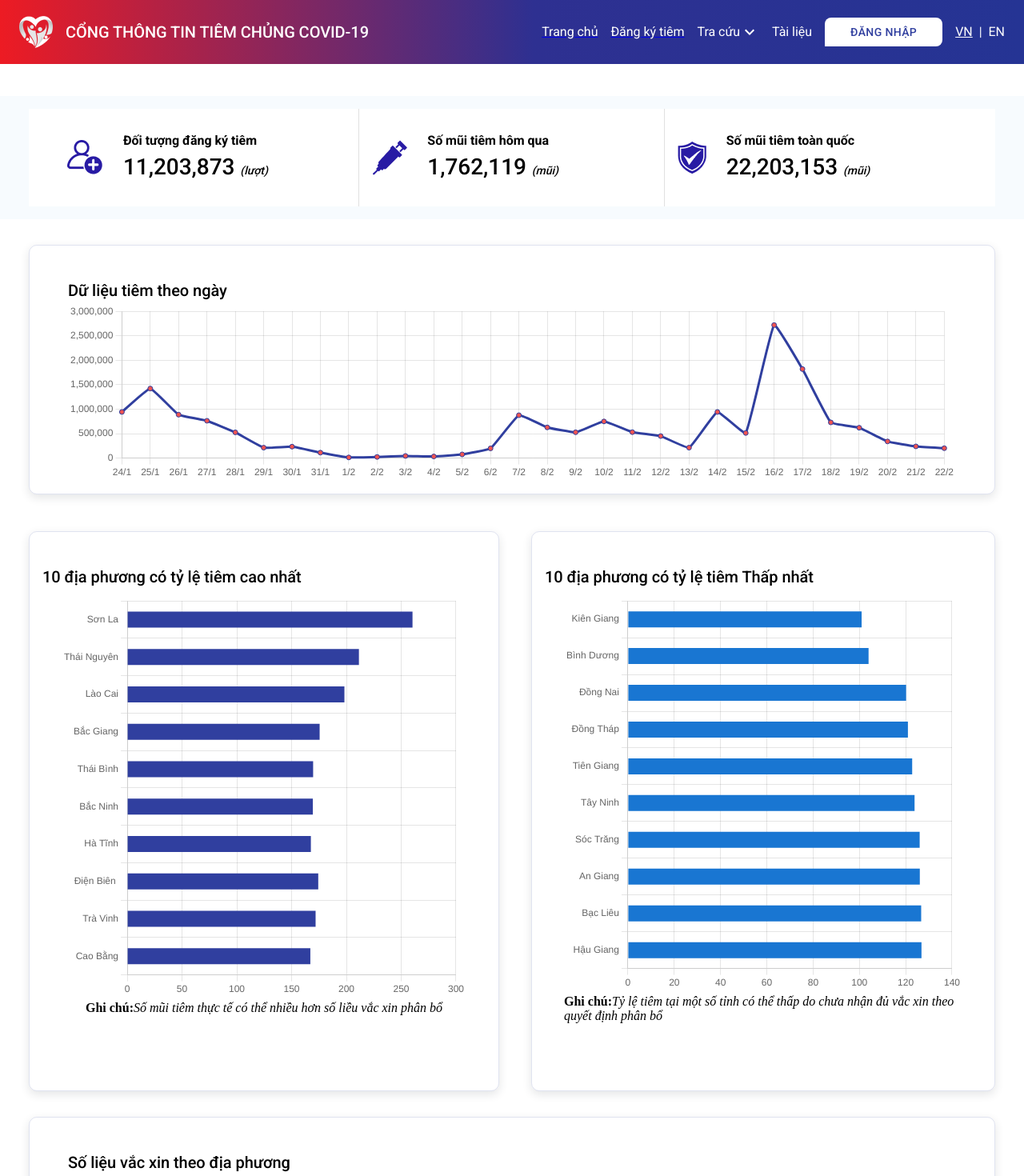
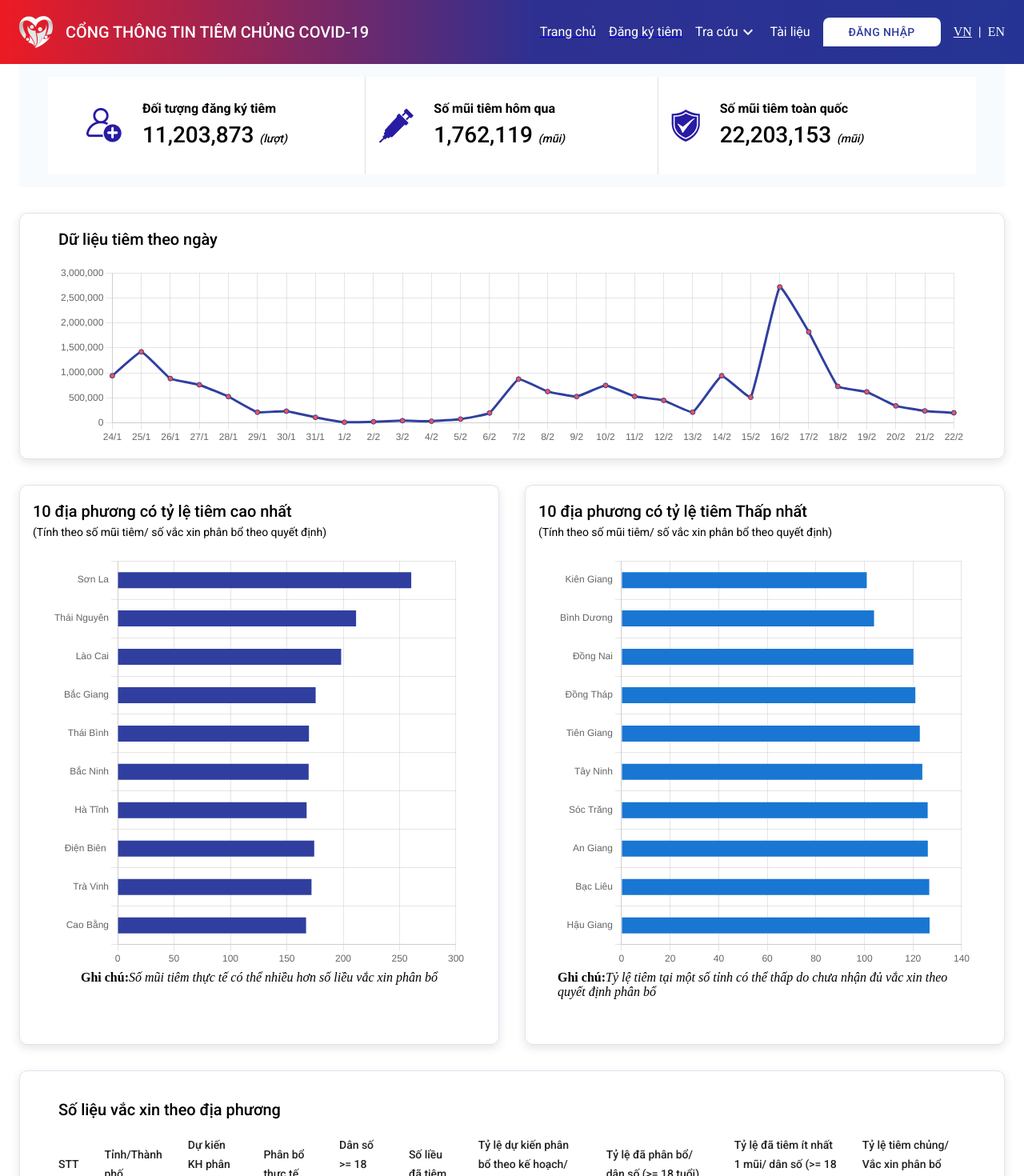
Before and after one commit to zinza-d2-training/thanhpc-react, a React (Create React App) app: page / in a window 1280 px wide. Shown: the top 1470 px of the page at 80% size. Built offline with nearby package versions, Linux system fonts and the light colour scheme.

Commit message:
Design tweaks (#44)

```diff
--- a/src/App.tsx
+++ b/src/App.tsx
@@ -19,7 +19,6 @@ function App() {
   const i18nextSelectorResult = useAppSelector(i18nextSelector);
   const { language } = i18nextSelectorResult;
   useEffect(() => {
-    console.log('i18nextSelectorResult.language', language);
     i18n.changeLanguage(language);
   }, [language]);
 
@@ -28,24 +27,31 @@ function App() {
       <Layout>
         <BrowserRouter>
           <Routes>
-            <Route path="/forgot-password" element={<ForgotPassword />}></Route>
+            <Route path="/forgot-password" element={<ForgotPassword />} />
             <Route
               path="/vaccine-certificate"
-              element={<VaccineCertificate />}></Route>
+              element={<VaccineCertificate />}
+            />
+            <Route
+              path="/vaccine-registration"
+              element={<VaccineRegistration />}
+            />
             <Route
               path="/vaccine-registration"
               element={<VaccineRegistration />}></Route>
             <Route
               path="/injection-registration"
-              element={<InjectionRegistration />}></Route>
-            <Route path="/" element={<Home />}></Route>
+              element={<InjectionRegistration />}
+            />
+            <Route path="/" element={<Home />} />
             <Route
               path="/injection-registration"
-              element={<InjectionRegistration />}></Route>
-            <Route path="/login" element={<Login />}></Route>
-            <Route path="/register" element={<Register />}></Route>
-            <Route path="/documentation" element={<Documentation />}></Route>
-            <Route path="/user" element={<User />}></Route>
+              element={<InjectionRegistration />}
+            />
+            <Route path="/login" element={<Login />} />
+            <Route path="/register" element={<Register />} />
+            <Route path="/documentation" element={<Documentation />} />
+            <Route path="/user" element={<User />} />
           </Routes>
         </BrowserRouter>
       </Layout>
--- a/src/components/Header/Header.tsx
+++ b/src/components/Header/Header.tsx
@@ -1,5 +1,12 @@
 import { useCallback } from 'react';
-import { Box, colors, Typography, Container, Stack } from '@mui/material';
+import {
+  Box,
+  colors,
+  Typography,
+  Container,
+  Stack,
+  Link as LinkMui
+} from '@mui/material';
 
 import { loginSelector } from '../../features/login/loginSlice';
 import {
@@ -47,10 +54,18 @@ export const Header = () => {
       <Container maxWidth="xl">
         <Box sx={{ display: 'flex', height: '100%' }}>
           <Box sx={{ display: 'flex', alignItems: 'center' }}>
-            <Box component="img" src={headerImg} />
-            <Typography variant="h6" sx={{ ...defaultStyle, ml: 2 }}>
-              <Trans>CỔNG THÔNG TIN TIÊM CHỦNG COVID-19</Trans>
-            </Typography>
+            <Link
+              to="/"
+              style={{
+                textDecoration: 'none',
+                display: 'flex',
+                alignItems: 'center'
+              }}>
+              <Box component="img" src={headerImg} />
+              <Typography variant="h6" sx={{ ...defaultStyle, ml: 2 }}>
+                <Trans>CỔNG THÔNG TIN TIÊM CHỦNG COVID-19</Trans>
+              </Typography>
+            </Link>
           </Box>
           <Box
             sx={{ display: 'flex', alignItems: 'center', marginLeft: 'auto' }}>
@@ -98,24 +113,31 @@ export const Header = () => {
                   />
                 </Link>
               )}
-              <Stack direction="row" spacing={1} sx={{ color: '#fff' }}>
-                <Typography
+              <Stack
+                direction="row"
+                spacing={1}
+                sx={{ color: '#fff', display: 'flex', alignItems: 'center' }}>
+                <LinkMui
+                  underline={language === 'vn' ? 'always' : 'none'}
                   sx={{
                     cursor: 'pointer',
-                    textDecoration: language === 'vn' ? 'underline' : 'none'
+                    color: '#fff',
+                    textDecorationColor: '#fff'
                   }}
                   onClick={() => handleChangeVN()}>
                   VN
-                </Typography>
+                </LinkMui>
                 <Typography>|</Typography>
-                <Typography
+                <LinkMui
+                  underline={language === 'en' ? 'always' : 'none'}
                   sx={{
-                    textDecoration: language === 'en' ? 'underline' : 'none',
-                    cursor: 'pointer'
+                    cursor: 'pointer',
+                    color: '#fff',
+                    textDecorationColor: '#fff'
                   }}
                   onClick={() => handleChangeEnglish()}>
                   EN
-                </Typography>
+                </LinkMui>
               </Stack>
             </Stack>
           </Box>
--- a/src/components/SidebarMenu/SidebarMenu.tsx
+++ b/src/components/SidebarMenu/SidebarMenu.tsx
@@ -1,16 +1,16 @@
 import {
   Box,
   colors,
-  Menu,
   MenuItem,
+  Popper,
+  Paper,
   MenuList,
   Typography
 } from '@mui/material';
 import PeopleAltIcon from '@mui/icons-material/PeopleAlt';
 import ArrowForwardIcon from '@mui/icons-material/ArrowForward';
 import { Link } from 'react-router-dom';
-import { useState } from 'react';
-import { SetStateAction } from 'react';
+import { useState, useRef } from 'react';
 import KeyboardArrowDownIcon from '@mui/icons-material/KeyboardArrowDown';
 import { Trans } from 'react-i18next';
 
@@ -19,44 +19,40 @@ const defaultStyle = {
   cursor: 'pointer'
 };
 export const SidebarMenu = () => {
-  const [anchorEl, setAnchorEl] = useState<null | HTMLElement>(null);
-  const open = Boolean(anchorEl);
-  const handleOpenMenu = (e: {
-    currentTarget: SetStateAction<HTMLElement | null>;
-  }) => {
-    setAnchorEl(e.currentTarget);
+  const anchorRef = useRef<HTMLButtonElement>(null);
+
+  const [open, setOpen] = useState<boolean>(false);
+  const handleOpenMenu = () => {
+    setOpen(true);
   };
   const handleCloseMenu = () => {
-    setAnchorEl(null);
+    setOpen(false);
   };
   return (
-    <>
+    <Box onMouseLeave={handleCloseMenu}>
       <Box
-        onMouseOver={handleOpenMenu}
+        onMouseEnter={handleOpenMenu}
         sx={{
           display: 'inline-flex',
           position: 'relative',
           cursor: 'pointer'
         }}>
-        <Typography variant="body1" sx={{ ...defaultStyle }}>
+        <Typography ref={anchorRef} variant="body1" sx={{ ...defaultStyle }}>
           <Trans>Tra cứu</Trans>
         </Typography>
         <KeyboardArrowDownIcon sx={{ ...defaultStyle }} />
       </Box>
-      <Menu
-        variant="selectedMenu"
+      <Popper
+        role={undefined}
+        disablePortal
         open={open}
-        anchorEl={anchorEl}
-        onClose={handleCloseMenu}
-        autoFocus={false}
+        anchorEl={anchorRef.current}>
+        <Paper
           sx={{
-          '.MuiPaper-root': {
-            position: 'absolute',
-            top: '60px !important',
-            left: '60% !important',
+            py: 2,
+            mt: 1,
             borderRadius: '12px',
-            boxShadow: '0px 0px 30px rgba(127, 137, 161, 0.4)'
-          }
+            boxShadow: '0 10px 70px rgba(0, 0, 0, 0.15)'
           }}>
           <MenuList onMouseLeave={handleCloseMenu} sx={{ padding: 2 }}>
             <MenuItem
@@ -170,7 +166,8 @@ export const SidebarMenu = () => {
               </Box>
             </MenuItem>
           </MenuList>
-      </Menu>
-    </>
+        </Paper>
+      </Popper>
+    </Box>
   );
 };
--- a/src/components/SidebarUserMenu/SidebarUserMenu.tsx
+++ b/src/components/SidebarUserMenu/SidebarUserMenu.tsx
@@ -1,20 +1,23 @@
 import {
   Box,
   colors,
-  Menu,
+  Paper,
   MenuItem,
+  Popper,
   MenuList,
   Typography
 } from '@mui/material';
 import PeopleAltIcon from '@mui/icons-material/PeopleAlt';
 import ArrowForwardIcon from '@mui/icons-material/ArrowForward';
 import { Link } from 'react-router-dom';
-import { useState } from 'react';
-import { SetStateAction } from 'react';
+import { useState, useRef } from 'react';
 import KeyboardArrowDownIcon from '@mui/icons-material/KeyboardArrowDown';
 import LogoutIcon from '@mui/icons-material/Logout';
 import { Trans } from 'react-i18next';
 
+import { logout, loginSelector } from '../../features/login/loginSlice';
+import { useAppDispatch, useAppSelector } from '../../store/hooks';
+import { useNavigate } from 'react-router-dom';
 const defaultStyle = {
   color: '#fff',
   cursor: 'pointer'
@@ -26,15 +29,22 @@ interface Props {
 
 export const SidebarUserMenu = (props: Props) => {
   const { fullName } = props;
-  const [anchorEl, setAnchorEl] = useState<null | HTMLElement>(null);
-  const open = Boolean(anchorEl);
-  const handleOpenMenu = (e: {
-    currentTarget: SetStateAction<HTMLElement | null>;
-  }) => {
-    setAnchorEl(e.currentTarget);
+  const anchorRef = useRef<HTMLButtonElement>(null);
+  const dispatch = useAppDispatch();
+  const [open, setOpen] = useState<boolean>(false);
+  const loginSelectorResult = useAppSelector(loginSelector);
+  const navigate = useNavigate();
+  const handleOpenMenu = () => {
+    setOpen(true);
   };
   const handleCloseMenu = () => {
-    setAnchorEl(null);
+    setOpen(false);
+  };
+  const handleLogout = () => {
+    console.log('loginSelectorResult', loginSelectorResult);
+    dispatch(logout());
+    setOpen(false);
+    navigate('/login');
   };
   return (
     <>
@@ -43,35 +53,34 @@ export const SidebarUserMenu = (props: Props) => {
           display: 'inline-flex',
           position: 'relative',
           cursor: 'pointer'
-        }}>
+        }}
+        onMouseLeave={handleCloseMenu}>
         <Box
           sx={{
             display: 'inline-flex'
           }}
-          onMouseOver={handleOpenMenu}>
-          <Typography variant="body1" sx={{ ...defaultStyle }}>
+          onMouseEnter={handleOpenMenu}>
+          <Typography ref={anchorRef} variant="body1" sx={{ ...defaultStyle }}>
             <Trans>Xin chào</Trans> {fullName}
           </Typography>
           <KeyboardArrowDownIcon sx={{ ...defaultStyle }} />
         </Box>
-        <Menu
-          variant="selectedMenu"
+        <Popper
+          role={undefined}
+          disablePortal
           open={open}
-          anchorEl={anchorEl}
-          onClose={handleCloseMenu}
-          autoFocus={false}
+          anchorEl={anchorRef.current}>
+          <Paper
             sx={{
-            '.MuiPaper-root': {
-              position: 'absolute',
-              top: '60px !important',
-              left: '76% !important',
+              py: 2,
+              mt: 1,
               borderRadius: '12px',
-              boxShadow: '0px 0px 30px rgba(127, 137, 161, 0.4)'
-            }
+              boxShadow: '0 10px 70px rgba(0, 0, 0, 0.15)'
             }}>
-          <MenuList onMouseLeave={handleCloseMenu} sx={{ padding: 2 }}>
+            <MenuList onMouseLeave={handleCloseMenu} autoFocusItem={open}>
               <MenuItem
                 sx={{
+                  background: '#fff',
                   mb: 3,
                   '&:hover': {
                     background: '#fff',
@@ -151,11 +160,9 @@ export const SidebarUserMenu = (props: Props) => {
                   />
                 </Box>
                 <Box>
-                <Link to="/" style={{ textDecoration: 'none' }}>
-                  <Typography onClick={handleCloseMenu} variant="body2">
+                  <Typography onClick={handleLogout} variant="body2">
                     <Trans>Đăng xuất</Trans>
                   </Typography>
-                </Link>
                 </Box>
                 <Box>
                   <ArrowForwardIcon
@@ -171,7 +178,8 @@ export const SidebarUserMenu = (props: Props) => {
                 </Box>
               </MenuItem>
             </MenuList>
-        </Menu>
+          </Paper>
+        </Popper>
       </Box>
     </>
   );
--- a/src/features/login/loginSlice.ts
+++ b/src/features/login/loginSlice.ts
@@ -26,7 +26,13 @@ export const loginAsync = createAsyncThunk(
 export const loginSlice = createSlice({
   name: 'login',
   initialState,
-  reducers: {},
+  reducers: {
+    logout(state) {
+      console.log('state', state.response);
+      state.response = null;
+      state.loading = false;
+    }
+  },
   extraReducers(builder) {
     builder.addCase(loginAsync.pending, (state) => {
       state.loading = true;
@@ -43,4 +49,5 @@ export const loginSlice = createSlice({
 });
 
 export const loginSelector = (state: RootState) => state.login;
+export const { logout } = loginSlice.actions;
 export const loginReducer = loginSlice.reducer;
--- a/src/pages/Home/Home.tsx
+++ b/src/pages/Home/Home.tsx
@@ -7,6 +7,7 @@ import {
   Stack,
   Button,
   TextField,
+  Container,
   MenuItem
 } from '@mui/material';
 import { useForm, Controller } from 'react-hook-form';
@@ -233,20 +234,19 @@ export const Home = () => {
   return (
     <>
       <Header />
-      <Box>
+      <Container maxWidth="xl">
+        <Stack mt={10} mb={4} direction="column" spacing={4}>
           <Box
             sx={{
               background: '#F7FBFE',
               py: 2,
-            mt: '120px'
+              mt: '32px'
             }}>
             <Box
               sx={{
                 background: '#fff',
-
                 mx: 4.5,
-              px: 4,
-              '@media(min-width: 1536px)': { mx: '250px' }
+                px: 4
               }}>
               <Grid container>
                 <Grid item={true} xs={4}>
@@ -328,15 +328,13 @@ export const Home = () => {
           <Box
             sx={{
               py: 2,
-            mt: 4,
               px: 4,
               mx: 4.5,
-            '@media(min-width: 1536px)': { mx: '250px' },
               border: '1px solid rgba(38, 56, 150, 0.14)',
               boxShadow: '0px 4px 12px rgba(34, 41, 47, 0.12)',
               borderRadius: '10px'
             }}>
-          <Typography variant="h6" sx={{ mt: 3, ml: 2 }}>
+            <Typography variant="h6" sx={{ mb: 2, ml: 2 }}>
               <Trans>Dữ liệu tiêm theo ngày</Trans>
             </Typography>
             <Box sx={{ mx: 2 }}>
@@ -363,26 +361,28 @@ export const Home = () => {
               />
             </Box>
           </Box>
-        <Box
-          sx={{
-            marginTop: '46px',
-            mx: 4.5,
-            '@media(min-width: 1536px)': { mx: '250px' }
-          }}>
-          <Grid container>
+          <Box>
+            <Grid container spacing={4}>
               <Grid item={true} xs={6}>
                 <Box
                   sx={{
-                  mr: 2,
                     minHeight: '700px',
                     py: 2,
                     border: '1px solid rgba(38, 56, 150, 0.14)',
                     boxShadow: '0px 4px 12px rgba(34, 41, 47, 0.12)',
                     borderRadius: '10px'
                   }}>
-                <Typography variant="h6" sx={{ mt: 3, ml: 2 }}>
+                  <Box sx={{ mb: 2, ml: 2 }}>
+                    <Typography variant="h6">
                       <Trans>10 địa phương có tỷ lệ tiêm cao nhất</Trans>
                     </Typography>
+                    <Typography variant="body2">
+                      <Trans>
+                        (Tính theo số mũi tiêm/ số vắc xin phân bổ theo quyết
+                        định)
+                      </Trans>
+                    </Typography>
+                  </Box>
                   <Box sx={{ mx: 5, mt: 0.5 }}>
                     <Bar
                       data={{
@@ -421,27 +421,33 @@ export const Home = () => {
                     </Box>
                     <Box component="i">
                       <Trans>
-                      Số mũi tiêm thực tế có thể nhiều hơn số liều vắc xin phân
-                      bổ
+                        Số mũi tiêm thực tế có thể nhiều hơn số liều vắc xin
+                        phân bổ
                       </Trans>
                     </Box>
                   </Box>
                 </Box>
               </Grid>
-
               <Grid item={true} xs={6}>
                 <Box
                   sx={{
-                  ml: 3,
                     py: 2,
                     border: '1px solid rgba(38, 56, 150, 0.14)',
                     boxShadow: '0px 4px 12px rgba(34, 41, 47, 0.12)',
                     borderRadius: '10px',
                     minHeight: '700px'
                   }}>
-                <Typography variant="h6" sx={{ mt: 3, ml: 2 }}>
+                  <Box sx={{ mb: 2, ml: 2 }}>
+                    <Typography variant="h6">
                       <Trans>10 địa phương có tỷ lệ tiêm Thấp nhất</Trans>
                     </Typography>
+                    <Typography variant="body2">
+                      <Trans>
+                        (Tính theo số mũi tiêm/ số vắc xin phân bổ theo quyết
+                        định)
+                      </Trans>
+                    </Typography>
+                  </Box>
                   <Box sx={{ mx: 5, mt: 0.5 }}>
                     <Bar
                       data={{
@@ -478,8 +484,8 @@ export const Home = () => {
                     </Box>
                     <Box component="i">
                       <Trans>
-                      Tỷ lệ tiêm tại một số tỉnh có thể thấp do chưa nhận đủ vắc
-                      xin theo quyết định phân bổ
+                        Tỷ lệ tiêm tại một số tỉnh có thể thấp do chưa nhận đủ
+                        vắc xin theo quyết định phân bổ
                       </Trans>
                     </Box>
                   </Box>
@@ -489,20 +495,17 @@ export const Home = () => {
           </Box>
           <Box
             sx={{
-            py: 2,
-            mt: 4,
+              pt: 2,
               px: 4,
-            mx: 4.5,
-            '@media(min-width: 1536px)': { mx: '250px' },
               border: '1px solid rgba(38, 56, 150, 0.14)',
               boxShadow: '0px 4px 12px rgba(34, 41, 47, 0.12)',
               borderRadius: '10px'
             }}>
-          <Typography variant="h6" sx={{ mt: 3, ml: 2 }}>
+            <Typography variant="h6" sx={{ mt: 2, ml: 2 }}>
               <Trans>Số liệu vắc xin theo địa phương</Trans>
             </Typography>
             <VaccinatedTable dataBody={dataOnTable} dataHead={tableHead} />
-          <Stack direction="row" justifyContent="center" py={3}>
+            <Box sx={{ display: 'flex', justifyContent: 'center' }} py={2}>
               <Box
                 component={Button}
                 sx={{
@@ -514,16 +517,12 @@ export const Home = () => {
                 onClick={handleLoadMoreVaccinationByLocal}>
                 <Trans>Xem thêm</Trans>
               </Box>
-          </Stack>
+            </Box>
           </Box>
           <Box
             sx={{
               pt: 2,
               px: 4,
-            mt: 4,
-            '@media(min-width: 1536px)': { mx: '250px' },
-            mx: 4.5,
-            mb: 3.5,
               border: '1px solid rgba(38, 56, 150, 0.14)',
               boxShadow: '0px 4px 12px rgba(34, 41, 47, 0.12)',
               borderRadius: '10px'
@@ -648,7 +647,10 @@ export const Home = () => {
                 <TableBody>
                   {dataAfterLookUpByLocation.length > 0
                     ? dataAfterLookUpByLocation.map(
-                      (row: LookUpInjectionSitesByLocation, index: number) => (
+                        (
+                          row: LookUpInjectionSitesByLocation,
+                          index: number
+                        ) => (
                           <TableRow
                             key={index}
                             sx={{
@@ -657,13 +659,18 @@ export const Home = () => {
                               background:
                                 index % 2 === 0 ? colors.grey['100'] : null
                             }}>
-                          <TableCell align="center" component="th" scope="row">
+                            <TableCell
+                              align="center"
+                              component="th"
+                              scope="row">
                               {index}
                             </TableCell>
                             <TableCell align="center">
                               {row.locationName}
                             </TableCell>
-                          <TableCell align="center">{row.streetName}</TableCell>
+                            <TableCell align="center">
+                              {row.streetName}
+                            </TableCell>
                             <TableCell align="center">{row.wardName}</TableCell>
                             <TableCell align="center">
                               {row.districtName}
@@ -683,7 +690,8 @@ export const Home = () => {
               </Table>
             </TableContainer>
           </Box>
-      </Box>
+        </Stack>
+      </Container>
       <Footer />
     </>
   );
```
Lines whose indentation alone changed are shown as unchanged.
